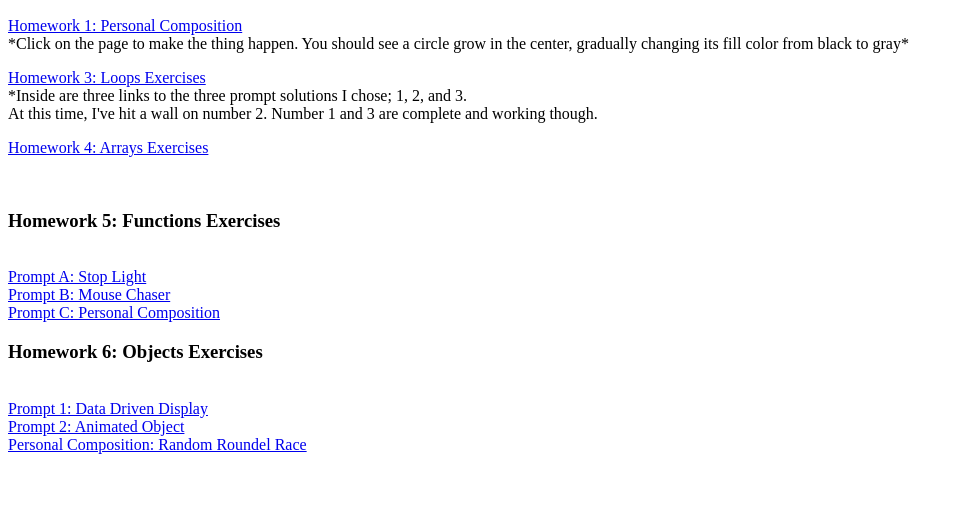
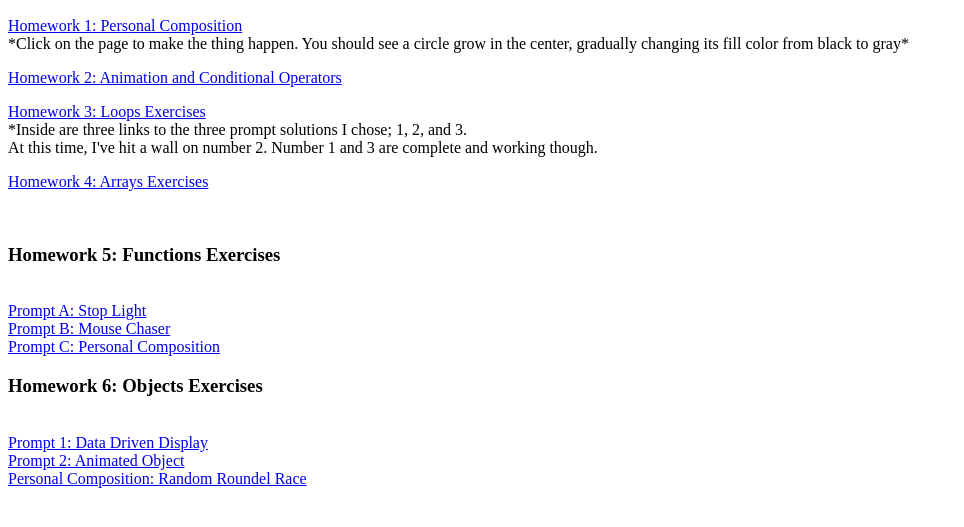
Before and after one commit to dannyodd/N220, a plain HTML site: page index.html in a window 1280 px wide. Shown: the part 137-664 px from the top of the page, without its empty margins (0-964 px from the left). Drawn offline with Linux system fonts and the light colour scheme.

Commit message:
Update index.html

```diff
--- a/index.html
+++ b/index.html
@@ -10,7 +10,7 @@
     <h2>N220 Projects<br>Spring 2020</h2>
     <p><a href="homeworkOne/personalComposition.html">Homework 1: Personal Composition</a><br>
     *Click on the page to make the thing happen. You should see a circle grow in the center, gradually changing its fill color from black to gray*</p>
-    <p><a href="homeworkTwo/homeworkTwoMain.html"></a></p>
+    <p><a href="homeworkTwo/homeworkTwoMain.html">Homework 2: Animation and Conditional Operators</a></p>
     <p><a href="homeworkThree/loopsExercises.html"> Homework 3: Loops Exercises</a><br>
     *Inside are three links to the three prompt solutions I chose; 1, 2, and 3.<br>
     At this time, I've hit a wall on number 2. Number 1 and 3 are complete and working though.<br></p>
```
